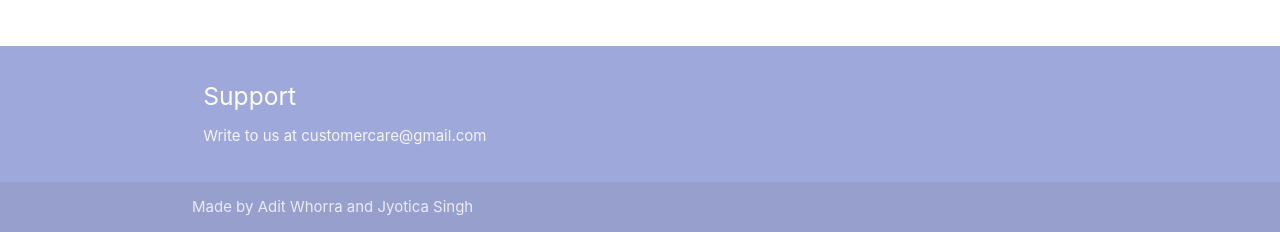
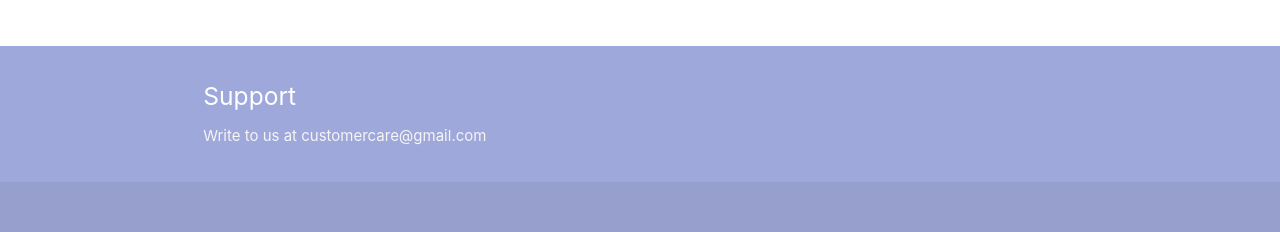
Before and after one commit to tanvivish/AP-ecomm, a Django app: page /checkout/ in a window 1280 px wide. Shown: the part 688-920 px from the top of the page. Run offline with Django 3.2, Linux system fonts and the light colour scheme; data comes from the database, SQL or seed files in the repository; some libraries are stand-ins or nearby versions.

Commit message:
products

```diff
--- a/cart/templates/checkout.html
+++ b/cart/templates/checkout.html
@@ -119,9 +119,6 @@
       </div>
     </div>
     <div class="footer-copyright">
-      <div class="container">
-      Made by Adit Whorra and Jyotica Singh
-      </div>
     </div>
   </footer>
 
--- a/cart/templates/search.html
+++ b/cart/templates/search.html
@@ -99,9 +99,6 @@
       </div>
     </div>
     <div class="footer-copyright">
-      <div class="container">
-      Made by Adit Whorra and Jyotica Singh
-      </div>
     </div>
   </footer>
 
```
